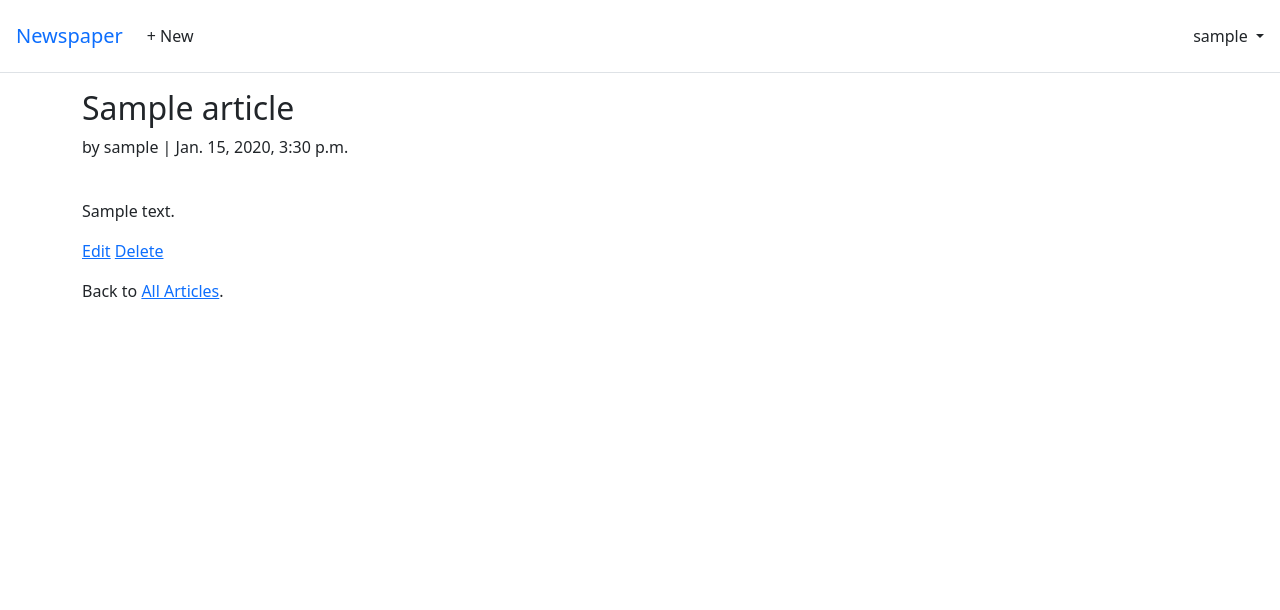
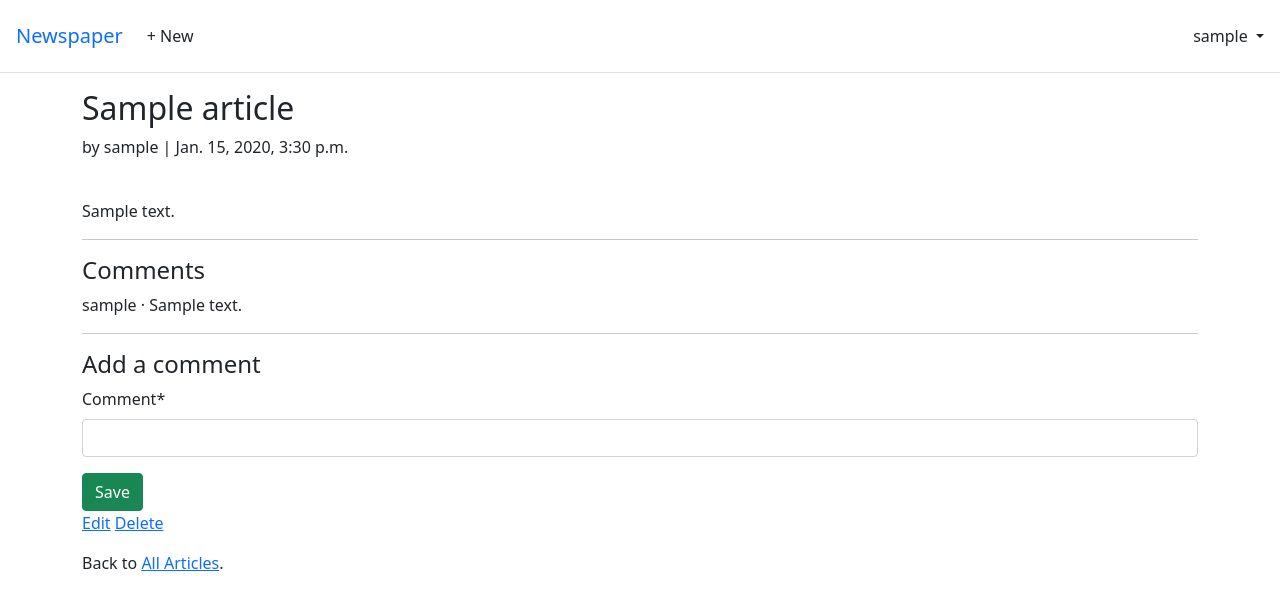
Before and after one commit to harishmani09/news, a Django app: page /articles/1/ in a window 1280 px wide. Shown: the top 610 px of the page. Run offline with Django 5.2, Linux system fonts and the light colour scheme; a user stored in the database is signed in; tables that the repository leaves empty hold one stand-in row (values such as "Sample post"); some libraries are stand-ins or nearby versions.

Commit message:
comment functionality

```diff
--- /dev/null
+++ b/articles/forms.py
@@ -0,0 +1,8 @@
+from django import forms
+from .models import Comment
+
+
+class CommentForm(forms.ModelForm):
+    class Meta:
+        model = Comment
+        fields = ("comment",)
--- a/articles/models.py
+++ b/articles/models.py
@@ -16,3 +16,15 @@ class Article(models.Model):
 
     def get_absolute_url(self):
         return reverse("article_detail", kwargs={"pk": self.pk})
+
+
+class Comment(models.Model):
+    article = models.ForeignKey(Article, on_delete=models.CASCADE)
+    comment = models.CharField(max_length=140)
+    author = models.ForeignKey(settings.AUTH_USER_MODEL, on_delete=models.CASCADE)
+
+    def __str__(self):
+        return self.comment
+
+    def get_absolute_url(self):
+        return reverse("article_list")
--- a/articles/views.py
+++ b/articles/views.py
@@ -1,15 +1,53 @@
 from django.views.generic import (
     ListView,
     DetailView,
+    FormView,
+)
+from django.views.generic.edit import (
     UpdateView,
     DeleteView,
     CreateView,
 )
+from django.views.generic.detail import SingleObjectMixin
 from .models import Article
-from django.urls import reverse_lazy
+from django.urls import reverse_lazy, reverse
 from django.contrib.auth.mixins import LoginRequiredMixin, UserPassesTestMixin
+from .forms import CommentForm
+from .models import Article
+from django.views import View
 
 # Create your views here.
+
+
+class CommentGet(DetailView):
+    model = Article
+    template_name = "article_detail.html"
+
+    def get_context_data(self, **kwargs):
+        context = super().get_context_data(**kwargs)
+        context["form"] = CommentForm()
+        return context
+
+
+class CommentPost(SingleObjectMixin, FormView):
+    model = Article
+    form_class = CommentForm
+    template_name = "article_detal.html"
+
+    def post(self, request, *args, **kwargs):
+        self.object = self.get_object()
+        return super().post(request, *args, **kwargs)
+
+    def form_valid(self, form):
+        comment = form.save(commit=False)
+        comment.article = self.object
+        comment.author = self.request.user
+        comment.save()
+        return super().form_valid(form)
+
+    def get_success_url(self):
+        article = self.object
+        return reverse("article_detail", kwargs={"pk": article.pk})
 
 
 class ArticleListView(LoginRequiredMixin, ListView):
@@ -17,9 +55,22 @@ class ArticleListView(LoginRequiredMixin, ListView):
     template_name = "article_list.html"
 
 
-class ArticleDetailView(LoginRequiredMixin, DetailView):
+class ArticleDetailView(LoginRequiredMixin, View):
+    def get(self, request, *args, **kwargs):
+        view = CommentGet.as_view()
+        return view(request, *args, **kwargs)
+
+    def post(self, request, *args, **kwargs):
+        view = CommentPost.as_view()
+        return view(request, *args, **kwargs)
+
     model = Article
     template_name = "article_detail.html"
+
+    def get_context_data(self, **kwargs):
+        context = super().get_context_data(**kwargs)
+        context["form"] = CommentForm()
+        return context
 
 
 class ArticleUpdateView(
--- a/templates/article_detail.html
+++ b/templates/article_detail.html
@@ -1,12 +1,27 @@
 {% extends "base.html" %}
-
+{% load crispy_forms_tags %}
 {% block title %}{% endblock title %}
 {% block content %}
 <div class="article-entry">
 <h2>{{ object.title }}</h2>
 <p>by {{ object.author }} | {{ object.date }}</p> <br>
 <p>{{ object.body }}</p>
-</div> <div>
+</div>
+<hr>
+<h4>Comments</h4>
+{% for comment in article.comment_set.all %}
+    <p>{{comment.author}} &middot; {{comment}}</p>
+{% endfor %}
+<hr>
+
+<h4>Add a comment</h4>
+<form action="" method="post">
+    {% csrf_token %}
+    {{ form|crispy }}
+    <button class="btn btn-success ml-2" type=submit>Save</button>
+</form>
+
+
     {% if object.author.pk == request.user.pk %}
 <p><a href="{% url 'article_edit' article.pk %}">Edit</a>
 <a href="{% url 'article_delete' article.pk %}">Delete</a>
--- a/templates/article_list.html
+++ b/templates/article_list.html
@@ -14,6 +14,7 @@
             {% if article.author.pk == request.user.pk  %}
             <a href="{% url 'article_edit' article.pk  %}">Edit</a> <a href="{%  url 'article_delete' article.pk %}">Delete</a>
             {% endif %}
+            <a href="{{ article.get_absolute_url }}"> New Comments</a>
         </div>
     </div>
 {% endfor %}
```
Also changed, not shown: articles/admin.py (+16 -1 lines), articles/migrations/0002_comment.py (added).
